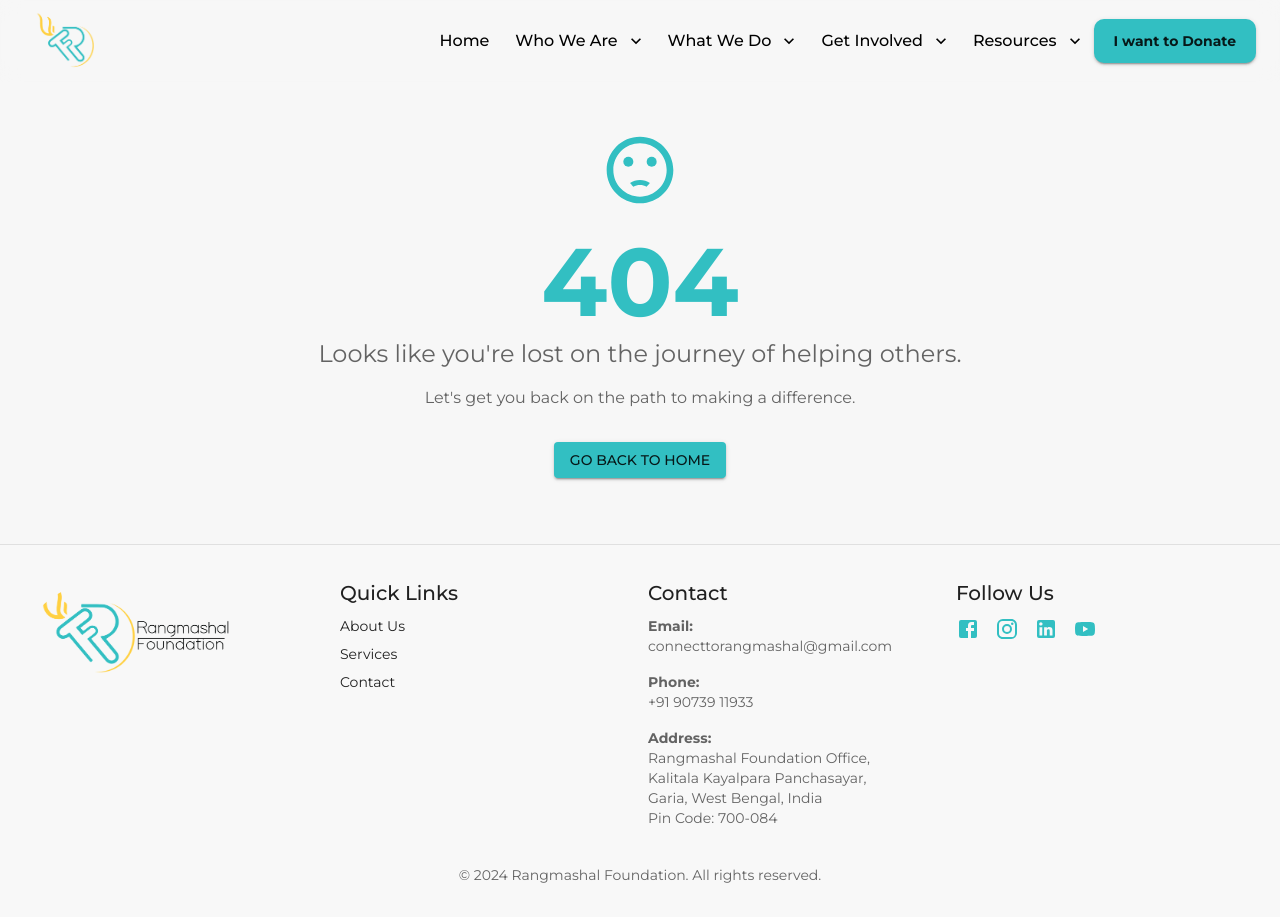
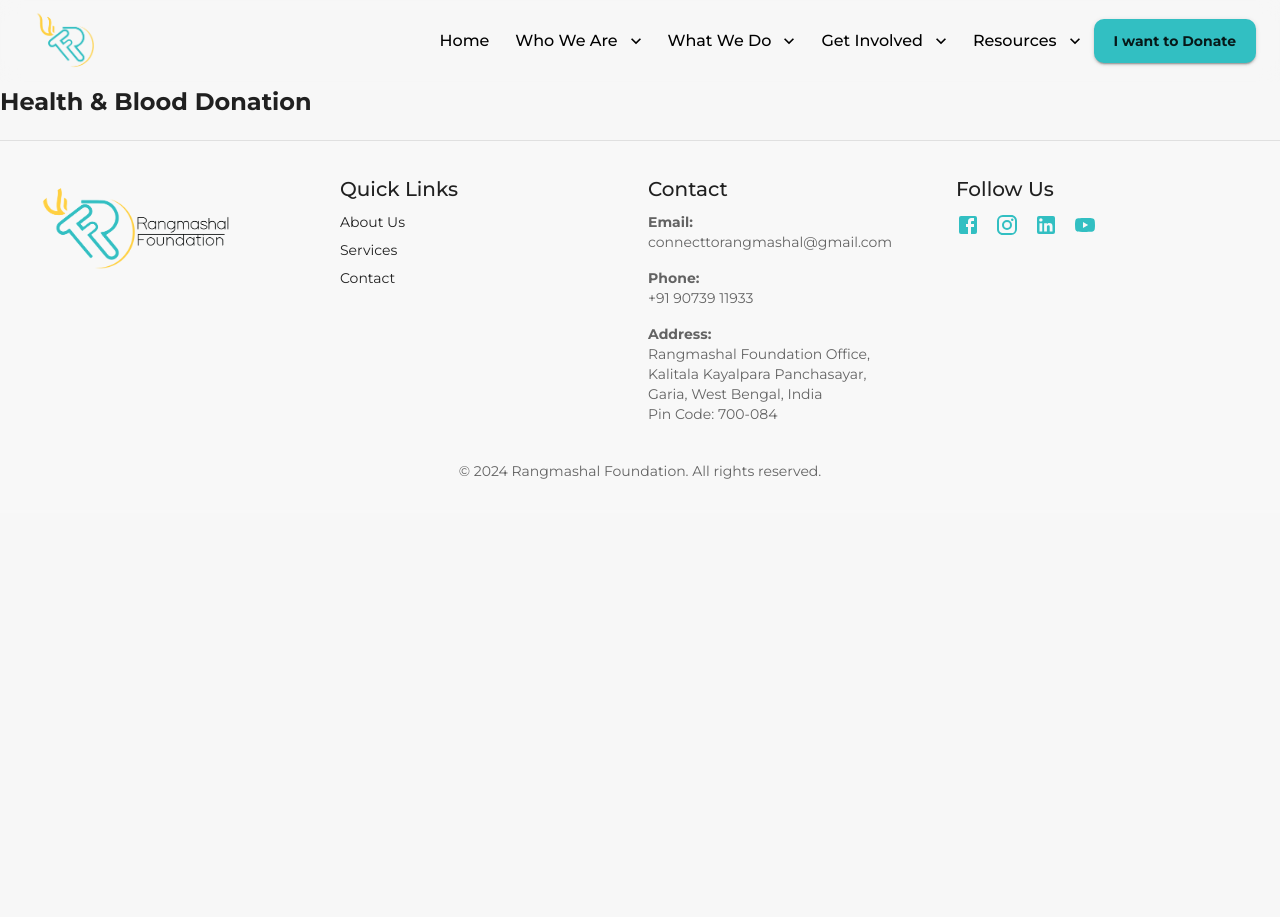
Before and after one commit to BiswarupChatt/rangmashal, a React (Create React App) app: page /what-we-do/health-blood-donation in a window 1280 px wide. After the commit the page ends 800 px from the top, so only its background shows below. Built offline with nearby package versions, Linux system fonts and the light colour scheme; the HTML template or start-up script is replaced by a standard one.

Commit message:
blood donation added

```diff
--- a/src/components/Navbar.js
+++ b/src/components/Navbar.js
@@ -22,7 +22,7 @@ const navItems = [
             { name: 'Elevate', path: '/what-we-do/elevate' },
             { name: 'Create Memories', path: '/what-we-do/create-memories' },
             { name: 'Sharodiyar Porosh', path: '/what-we-do/sharodiyar-porosh' },
-            // { name: 'Health & Blood Donation', path: '/what-we-do/' },
+            // { name: 'Health & Blood Donation', path: '/what-we-do/health-blood-donation' },
             { name: 'Past Projects', path: '/what-we-do/past-projects' },
         ]
     },
--- /dev/null
+++ b/src/components/healthBloodDonation/Index.js
@@ -0,0 +1,7 @@
+export default function () {
+    return (
+        <>
+            <h2>Health & Blood Donation</h2>
+        </>
+    )
+}
--- a/src/components/sharodiyaPorosh/Hero.js
+++ b/src/components/sharodiyarPorosh/Hero.js
@@ -51,7 +51,7 @@ export default function Hero() {
 
                     }}
                 >
-                    Sharodiya <span style={{ color: '#fff' }}>Porosh</span>
+                    Sharodiyar <span style={{ color: '#fff' }}>Porosh</span>
                 </Typography>
                 <Typography
                     variant="body1"
--- a/src/pages/Elevate.js
+++ b/src/pages/HealthBloodDonation.js
@@ -1,8 +1,9 @@
+import Index from "../components/healthBloodDonation/Index"
 import { Helmet } from "react-helmet"
-import Index from "../components/elevate/Index"
 import { useEffect } from "react"
 
-export default function Elevate() {
+
+export default function HealthBloodDonation() {
 
     useEffect(() => {
         window.scrollTo({ top: 0, left: 0, behavior: "smooth" });
@@ -11,7 +12,7 @@ export default function Elevate() {
     return (
         <>
             <Helmet>
-                <title>Rangmashal Elevate</title>
+                <title>Blood Donation & Health Camp Organized by Rangmashal Foundation</title>
             </Helmet>
             <Index />
         </>
--- a/src/pages/SharodiyaPorosh.js
+++ b/src/pages/SharodiyarPorosh.js
@@ -1,4 +1,4 @@
-import Index from "../components/sharodiyaPorosh/Index"
+import Index from "../components/sharodiyarPorosh/Index"
 import { useEffect } from "react"
 import { Helmet } from "react-helmet"
 
--- a/src/routes/AppRoutes.js
+++ b/src/routes/AppRoutes.js
@@ -11,7 +11,8 @@ import CreateMemories from '../pages/CreateMemories'
 import CSR from '../pages/CSR'
 import Blog from '../pages/Blog'
 import BlogDetails from '../pages/BlogDetails'
-import SharodiyarPorosh from '../pages/SharodiyaPorosh'
+import SharodiyarPorosh from '../pages/SharodiyarPorosh'
+import HealthBloodDonation from '../pages/HealthBloodDonation'
 
 export default function AppRoutes() {
     return (
@@ -24,6 +25,7 @@ export default function AppRoutes() {
             <Route path='/what-we-do/elevate' element={<Elevate />} />
             <Route path='/what-we-do/create-memories' element={<CreateMemories />} />
             <Route path='/what-we-do/sharodiyar-porosh' element={<SharodiyarPorosh />} />
+            <Route path='/what-we-do/health-blood-donation' element={<HealthBloodDonation />} />
             <Route path='/what-we-do/past-projects' element={<Projects />} />
 
             <Route path='/get-involved/careers' element={<Careers />} />
```
Also changed, not shown: src/components/sharodiyarPorosh/Gallery.js (renamed from src/components/sharodiyaPorosh/Gallery.js), src/components/sharodiyarPorosh/Index.js (renamed from src/components/sharodiyaPorosh/Index.js), src/components/sharodiyarPorosh/JoinCelebration.js (renamed from src/components/sharodiyaPorosh/JoinCelebration.js).
